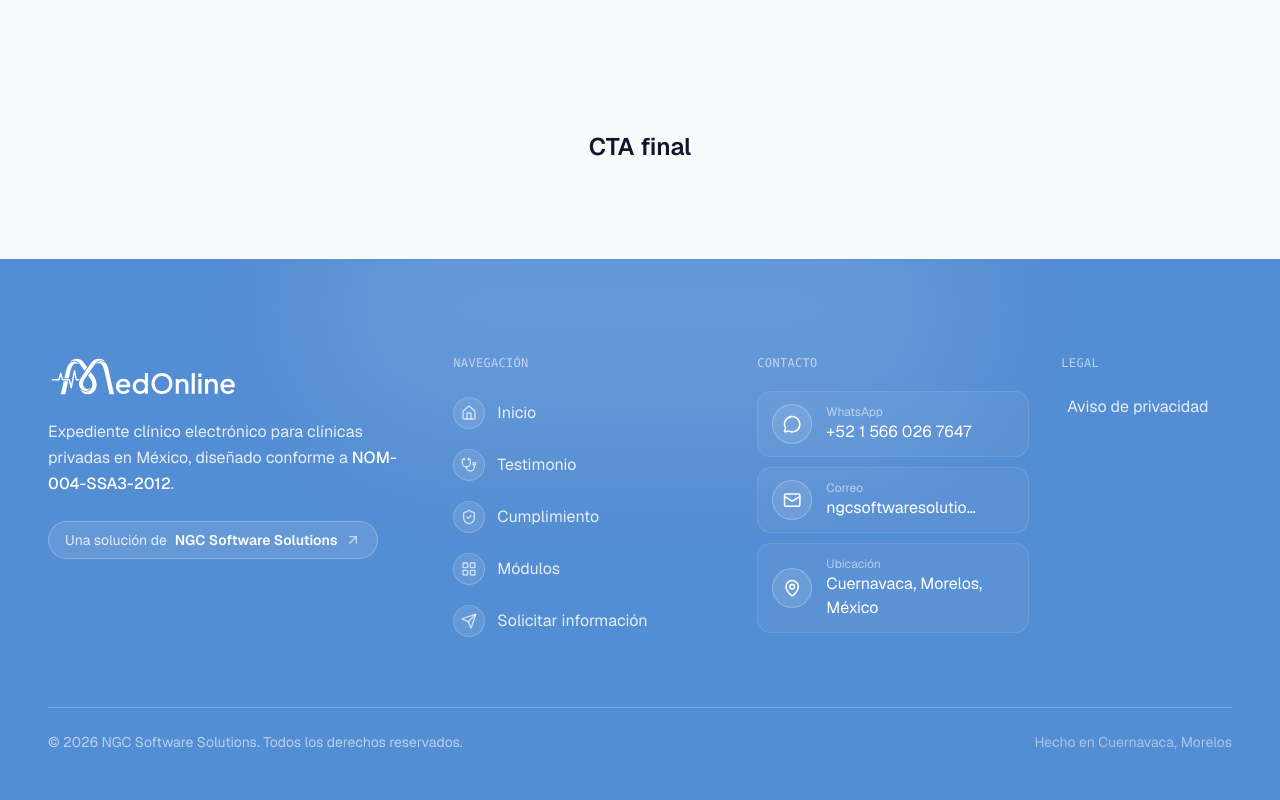
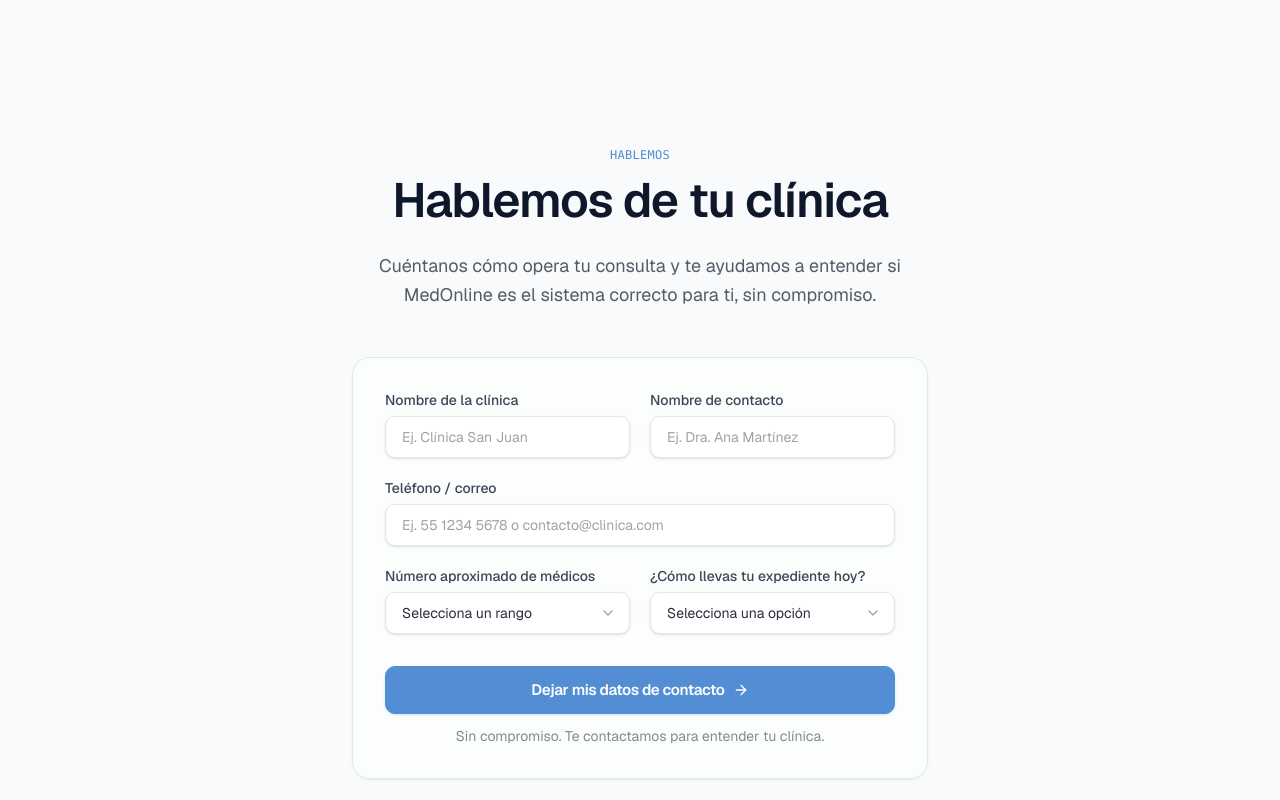
Before and after one commit to ngc-software-solutions/medonline-landing, a Next.js app: page / in a window 1280 px wide. Shown: the part 5740-6540 px from the top of the page. Built offline with nearby package versions, Linux system fonts and the light colour scheme; what tailwind-animations would draw is missing.

Commit message:
feat: implement FinalCta component with form and selection fields for clinic contact information

```diff
--- a/src/components/sections/FinalCta.tsx
+++ b/src/components/sections/FinalCta.tsx
@@ -1,10 +1,225 @@
+"use client";
+
+import { useState, type FormEvent } from "react";
+import { ArrowRight, ChevronDown, ShieldCheck } from "lucide-react";
+import Button from "@/components/ui/Button";
+import { cn } from "@/lib/utils";
+
+const DOCTORS_RANGE_OPTIONS = [
+  "1 médico",
+  "2 a 4 médicos",
+  "5 a 10 médicos",
+  "Más de 10 médicos",
+];
+
+const RECORD_KEEPING_OPTIONS = [
+  "Papel",
+  "Excel / hoja de cálculo",
+  "Otro sistema digital",
+  "No tengo expediente formal",
+];
+
+const inputClasses =
+  "w-full rounded-lg border border-border bg-white px-4 py-2.5 text-sm text-foreground shadow-sm outline-none transition-colors placeholder:text-foreground/40 hover:border-foreground/20 focus:border-primary focus:ring-4 focus:ring-primary/15";
+
+const selectClasses = cn(
+  inputClasses,
+  "appearance-none pr-10 text-foreground/90",
+);
+
+function Field({
+  label,
+  htmlFor,
+  children,
+  className,
+}: {
+  label: string;
+  htmlFor: string;
+  children: React.ReactNode;
+  className?: string;
+}) {
+  return (
+    <div className={cn("flex flex-col gap-1.5", className)}>
+      <label
+        htmlFor={htmlFor}
+        className="text-sm font-medium text-foreground/80"
+      >
+        {label}
+      </label>
+      {children}
+    </div>
+  );
+}
+
+function SelectField({
+  id,
+  name,
+  label,
+  placeholder,
+  options,
+  className,
+}: {
+  id: string;
+  name: string;
+  label: string;
+  placeholder: string;
+  options: string[];
+  className?: string;
+}) {
+  return (
+    <Field label={label} htmlFor={id} className={className}>
+      <div className="relative">
+        <select
+          id={id}
+          name={name}
+          required
+          defaultValue=""
+          className={selectClasses}
+        >
+          <option value="" disabled>
+            {placeholder}
+          </option>
+          {options.map((option) => (
+            <option key={option} value={option}>
+              {option}
+            </option>
+          ))}
+        </select>
+        <ChevronDown
+          className="pointer-events-none absolute top-1/2 right-3.5 h-4 w-4 -translate-y-1/2 text-foreground/40"
+          strokeWidth={2}
+          aria-hidden
+        />
+      </div>
+    </Field>
+  );
+}
+
 export default function FinalCta() {
+  const [submitted, setSubmitted] = useState(false);
+
+  function handleSubmit(event: FormEvent<HTMLFormElement>) {
+    event.preventDefault();
+    setSubmitted(true);
+  }
+
   return (
     <section
       id="cta-final"
-      className="flex flex-col items-center justify-center py-24"
+      className="bg-background py-16 md:py-24 lg:py-28"
     >
-      <h2 className="text-2xl font-semibold">CTA final</h2>
+      <div className="mx-auto w-full max-w-2xl px-6 sm:px-8 lg:px-12">
+        {/* Intro */}
+        <div className="timeline-view flex flex-col items-center text-center animate-zoom-in animate-range-entry">
+          <span className="font-mono text-xs tracking-wide text-primary uppercase">
+            Hablemos
+          </span>
+          <h2 className="mt-3 text-4xl leading-tight font-semibold tracking-tight text-foreground lg:text-[3rem] lg:leading-[1.08]">
+            Hablemos de tu clínica
+          </h2>
+          <p className="mt-6 max-w-xl text-base leading-relaxed text-foreground/70 sm:text-lg">
+            Cuéntanos cómo opera tu consulta y te ayudamos a entender si
+            MedOnline es el sistema correcto para ti, sin compromiso.
+          </p>
+        </div>
+
+        {/* Form */}
+        <div className="timeline-view mt-12 animate-zoom-in animate-range-entry animate-delay-150">
+          {submitted ? (
+            <div className="flex flex-col items-center gap-3 rounded-2xl border border-primary/20 bg-primary-muted/20 px-8 py-14 text-center">
+              <span className="flex h-12 w-12 items-center justify-center rounded-full bg-primary-muted/60 text-primary">
+                <ShieldCheck className="h-5 w-5" strokeWidth={2} aria-hidden />
+              </span>
+              <h3 className="text-lg font-semibold text-foreground">
+                Listo, recibimos tus datos
+              </h3>
+              <p className="max-w-sm text-sm leading-relaxed text-foreground/70">
+                Nuestro equipo revisará la información de tu clínica y te
+                contactará en breve. Sin compromiso.
+              </p>
+            </div>
+          ) : (
+            <form
+              onSubmit={handleSubmit}
+              noValidate={false}
+              className="rounded-2xl border border-border bg-white/60 p-6 shadow-sm shadow-foreground/5 sm:p-8"
+            >
+              <div className="grid grid-cols-1 gap-5 sm:grid-cols-2">
+                <Field label="Nombre de la clínica" htmlFor="clinicName">
+                  <input
+                    id="clinicName"
+                    name="clinicName"
+                    type="text"
+                    required
+                    autoComplete="organization"
+                    placeholder="Ej. Clínica San Juan"
+                    className={inputClasses}
+                  />
+                </Field>
+
+                <Field label="Nombre de contacto" htmlFor="contactName">
+                  <input
+                    id="contactName"
+                    name="contactName"
+                    type="text"
+                    required
+                    autoComplete="name"
+                    placeholder="Ej. Dra. Ana Martínez"
+                    className={inputClasses}
+                  />
+                </Field>
+
+                <Field
+                  label="Teléfono / correo"
+                  htmlFor="contactMethod"
+                  className="sm:col-span-2"
+                >
+                  <input
+                    id="contactMethod"
+                    name="contactMethod"
+                    type="text"
+                    required
+                    autoComplete="tel"
+                    placeholder="Ej. 55 1234 5678 o contacto@clinica.com"
+                    className={inputClasses}
+                  />
+                </Field>
+
+                <SelectField
+                  id="doctorsRange"
+                  name="doctorsRange"
+                  label="Número aproximado de médicos"
+                  placeholder="Selecciona un rango"
+                  options={DOCTORS_RANGE_OPTIONS}
+                />
+
+                <SelectField
+                  id="recordKeeping"
+                  name="recordKeeping"
+                  label="¿Cómo llevas tu expediente hoy?"
+                  placeholder="Selecciona una opción"
+                  options={RECORD_KEEPING_OPTIONS}
+                />
+              </div>
+
+              <div className="mt-8 flex flex-col items-center gap-3">
+                <Button
+                  type="submit"
+                  variant="primary"
+                  size="lg"
+                  fullWidth
+                  rightIcon={<ArrowRight />}
+                >
+                  Dejar mis datos de contacto
+                </Button>
+                <p className="text-sm text-foreground/50">
+                  Sin compromiso. Te contactamos para entender tu clínica.
+                </p>
+              </div>
+            </form>
+          )}
+        </div>
+      </div>
     </section>
   );
 }
```
